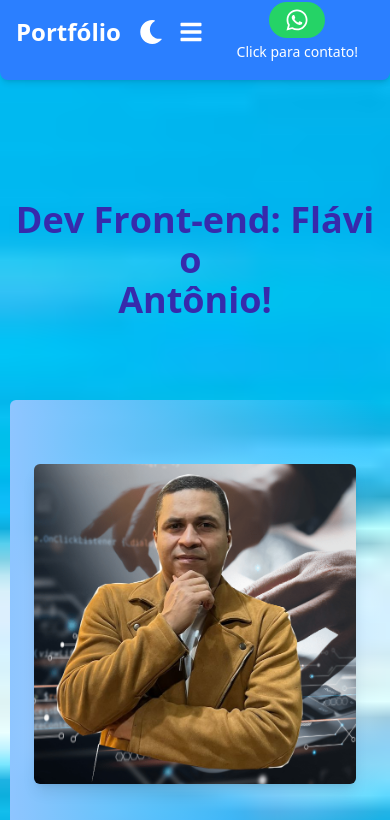
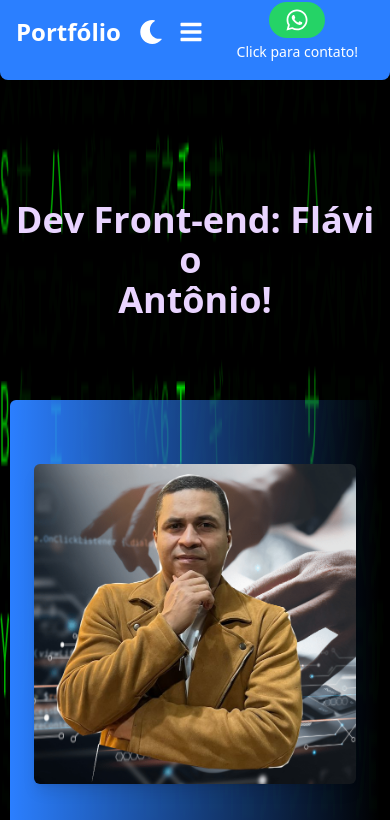
Before and after one commit to Flavio-Antonio-da-Silva/portfolio-react-vite, a React (Vite) app: page / in a window 390 px wide. Shown: the top 820 px of the page. Built offline with nearby package versions, Linux system fonts and the light colour scheme.

Commit message:
Alterei o bg!
Alterei o bg com GSAP

```diff
--- a/src/App.css
+++ b/src/App.css
@@ -9,7 +9,7 @@ body {
   background-size: cover;
   background-repeat: repeat;
   background-attachment: scroll;
-  transition: background-image 1.5s ease; /* Adiciona uma transição suave */
+  transition: background-image 1.5s ease; /* Transição suave */
 }
 
 /* Estilo para o modo escuro */
--- a/src/App.jsx
+++ b/src/App.jsx
@@ -8,18 +8,18 @@ import Contactos from './assets/components/Contactos';
 import Skills from './assets/components/Skills';
 import Projects from './assets/components/Projects';
 import Footer from './assets/components/Footer';
+import MatrixBackground from './assets/components/MatrixBackground'; // 👈 importei o novo componente
 import { gsap } from 'gsap';
 
 function App() {
   const [isDarkMode, setIsDarkMode] = useState(false);
 
-  // Texto com span para controlar quebra responsiva
   const fullText =
     'Dev Front-end: Flávio <span class="block md:inline">Antônio!</span>';
 
   const textRef = useRef(null);
 
-  // Efeito para o modo dark/light
+  // Dark / light mode com transição suave
   useEffect(() => {
     const html = document.documentElement;
     html.style.transition = 'background-color 1.5s ease, color 1.5s ease';
@@ -31,16 +31,13 @@ function App() {
     }
   }, [isDarkMode]);
 
-  // Efeito SplitText com GSAP
+  // Animação das letras no título
   useEffect(() => {
     if (textRef.current) {
       const element = textRef.current;
-
-      // Divide o texto em spans (letra por letra) sem quebrar tags HTML
       const tempDiv = document.createElement('div');
       tempDiv.innerHTML = fullText;
 
-      // Constrói o novo conteúdo preservando tags <span>
       const newHtml = Array.from(tempDiv.childNodes)
         .map((node) => {
           if (node.nodeType === Node.TEXT_NODE) {
@@ -54,7 +51,7 @@ function App() {
               )
               .join('');
           }
-          return node.outerHTML; // mantém spans originais intactos
+          return node.outerHTML;
         })
         .join('');
 
@@ -81,18 +78,19 @@ function App() {
   };
 
   return (
-    <div className="text-indigo-800 dark:text-violet-300 min-h-screen">
+    <div className="text-purple-200 dark:text-violet-300 min-h-screen relative">
       <Navbar toggleDarkMode={toggleDarkMode} isDarkMode={isDarkMode} />
 
-      {/* Contêiner para centralizar o conteúdo com 95vw */}
-      <div className="w-[95vw] mx-auto overflow-hidden">
+      {/* Background Matrix animado */}
+      <MatrixBackground />
+
+      {/* Conteúdo principal */}
+      <div className="w-[95vw] mx-auto overflow-hidden relative z-10">
         <main className="pt-50">
           <h1
             ref={textRef}
-            className="text-4xl text-center font-bold mb-8"
-          >
-            {/* o conteúdo real é injetado no useEffect */}
-          </h1>
+            className="text-4xl  text-center font-bold mb-8"
+          />
           <AboutMe />
           <Services />
           <Projects />
@@ -101,7 +99,6 @@ function App() {
         </main>
       </div>
 
-      {/* Footer fora do contêiner para ocupar 100vw */}
       <Footer />
     </div>
   );
--- a/src/assets/components/AboutMe.jsx
+++ b/src/assets/components/AboutMe.jsx
@@ -60,7 +60,7 @@ export default function AboutMe() {
   return (
     <section
       id="sobre-mim"
-      className="w-full bg-gradient-to-r from-blue-300 dark:text-gray-900 rounded-md
+      className="w-full bg-gradient-to-r from-blue-500 dark:text-purple-500 rounded-md
                  transform transition-all duration-900 ease-out
                  hover:scale-105 hover:shadow-2xl hover:shadow-blue-500/25
                  hover:-translate-y-1 hover:rotate-1
--- /dev/null
+++ b/src/assets/components/MatrixBackground.jsx
@@ -0,0 +1,63 @@
+// src/assets/components/MatrixBackground.jsx
+import React, { useEffect, useRef } from "react";
+
+export default function MatrixBackground() {
+  const canvasRef = useRef(null);
+
+  useEffect(() => {
+    const canvas = canvasRef.current;
+    const ctx = canvas.getContext("2d");
+
+    // Ajusta o tamanho inicial
+    canvas.width = window.innerWidth;
+    canvas.height = window.innerHeight;
+
+    const letters =
+      "アァイィウヴエェオカガキギクグケゲコゴサザシジスズセゼソゾタダチッヂツヅテデトドナニヌネノハバパヒビピフブプヘベペホボポマミムメモヤユヨラリルレロワンABCDEFGHIJKLMNOPQRSTUVWXYZ0123456789".split(
+        ""
+      );
+
+    const fontSize = 16;
+    const columns = canvas.width / fontSize;
+    const drops = Array.from({ length: columns }).map(() => 1);
+
+    function draw() {
+      ctx.fillStyle = "rgba(0, 0, 0, 0.1)"; // cria o rastro
+      ctx.fillRect(0, 0, canvas.width, canvas.height);
+
+      ctx.fillStyle = "#0F0"; // verde Matrix
+      ctx.font = `${fontSize}px monospace`;
+
+      for (let i = 0; i < drops.length; i++) {
+        const text = letters[Math.floor(Math.random() * letters.length)];
+        ctx.fillText(text, i * fontSize, drops[i] * fontSize);
+
+        if (drops[i] * fontSize > canvas.height && Math.random() > 0.975) {
+          drops[i] = 0; // reinicia a "chuva"
+        }
+        drops[i] += 2;
+      }
+    }
+
+    const interval = setInterval(draw, 50);
+
+    // Redimensiona ao mudar a tela
+    const handleResize = () => {
+      canvas.width = window.innerWidth;
+      canvas.height = window.innerHeight;
+    };
+    window.addEventListener("resize", handleResize);
+
+    return () => {
+      clearInterval(interval);
+      window.removeEventListener("resize", handleResize);
+    };
+  }, []);
+
+  return (
+    <canvas
+      ref={canvasRef}
+      className="absolute inset-0 -z-10 w-full h-full bg-black"
+    />
+  );
+}
--- a/src/assets/components/Services.jsx
+++ b/src/assets/components/Services.jsx
@@ -6,7 +6,7 @@ function Servicos() {
   return (
     <section
       id="servicos"
-      className="w-full bg-gradient-to-r from-teal-300 dark:text-gray-900 rounded-md
+      className="w-full bg-gradient-to-r from-teal-500 dark:text-gray-900 rounded-md
                  transform transition-all duration-900 ease-out
                  hover:scale-105 hover:shadow-2xl hover:shadow-blue-500/25
                  hover:-translate-y-1 hover:rotate-1
```
